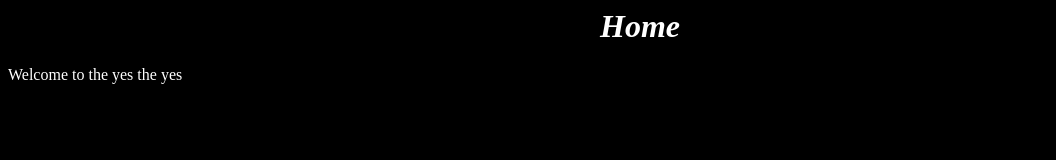
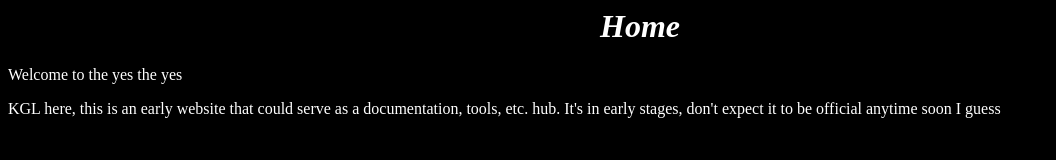
Before and after one commit to SonicAdventureTools/SonicAdventureTools.github.io, a plain HTML site: page home.html in a window 1280 px wide. Shown: the whole page, without its empty margins (0-1056 px from the left). Drawn offline with Linux system fonts and the light colour scheme.

Commit message:
Update home.html

```diff
--- a/home.html
+++ b/home.html
@@ -7,4 +7,5 @@
 </head>
 <h1 align="center"><i>Home</i></h1>
 <p>Welcome to the yes the yes</p>
+<p>KGL here, this is an early website that could serve as a documentation, tools, etc. hub. It's in early stages, don't expect it to be official anytime soon I guess</p>
 </html>
```
